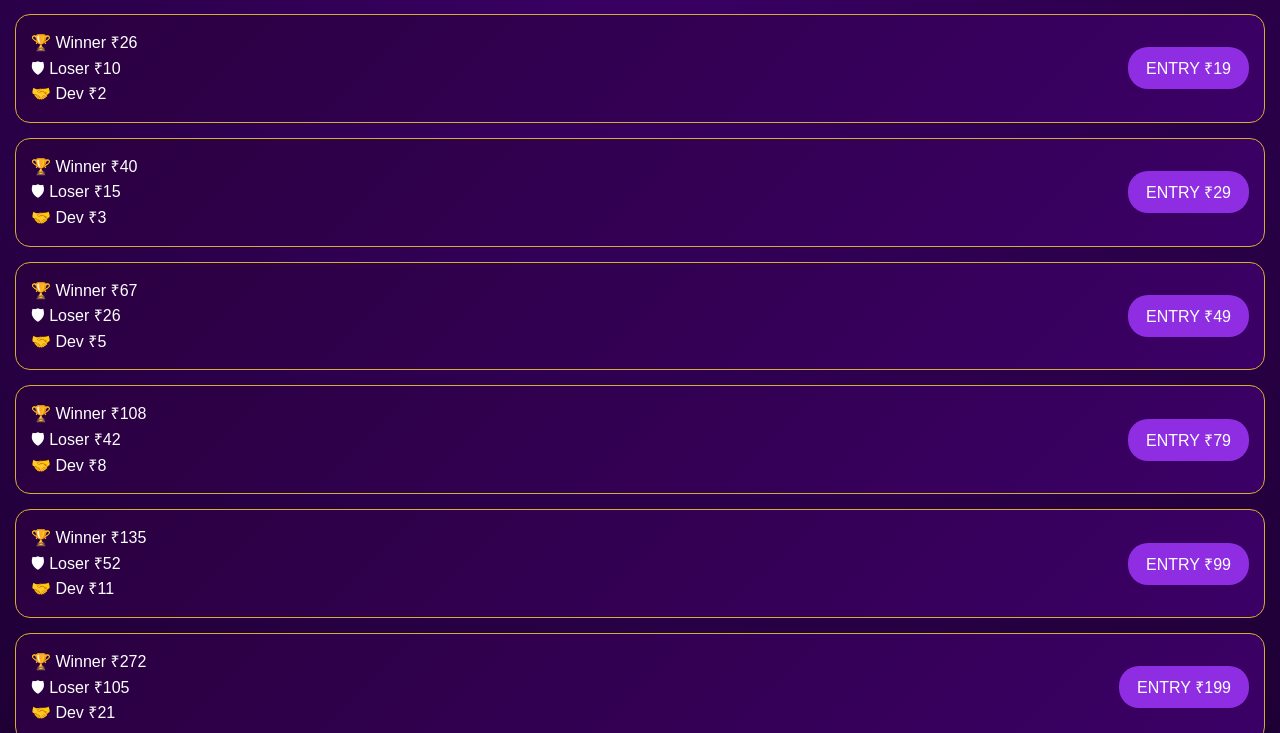
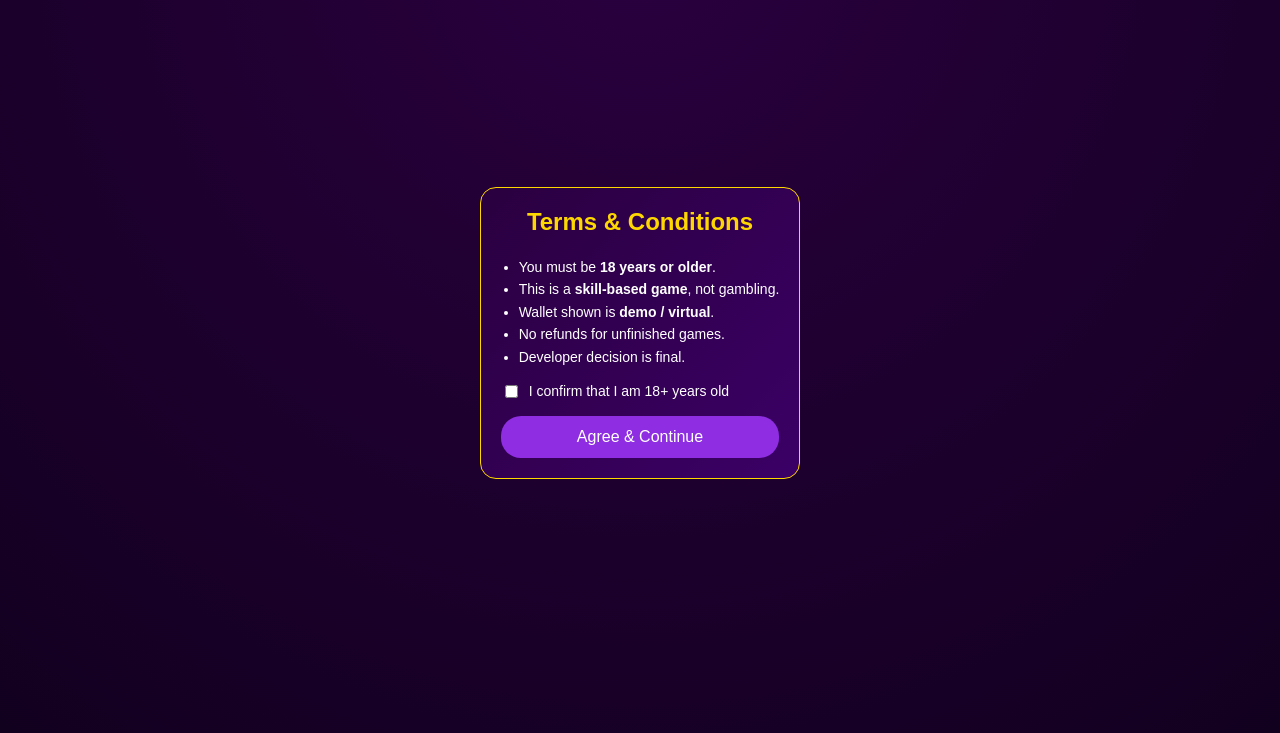
Before and after one commit to mohitasnotkae/SkillsTic-, a plain HTML site: page index.html in a window 1280 px wide. Shown: the part 67-800 px from the top of the page. Drawn offline with Linux system fonts and the light colour scheme.

Commit message:
Update index.html

```diff
--- a/index.html
+++ b/index.html
@@ -6,6 +6,7 @@
 <title>skillsTic – No Draw Tic Tac Toe</title>
 
 <style>
+/* ===== GLOBAL ===== */
 body{
   margin:0;
   font-family: Arial, sans-serif;
@@ -13,7 +14,52 @@ body{
   color:#fff;
 }
 
-/* HEADER */
+/* ===== TERMS SCREEN ===== */
+#termsScreen{
+  position:fixed;
+  inset:0;
+  background: radial-gradient(circle at top,#2a003f,#12001f);
+  display:flex;
+  align-items:center;
+  justify-content:center;
+  z-index:9999;
+}
+.termsBox{
+  max-width:420px;
+  background:linear-gradient(135deg,#2a003f,#3b0066);
+  border:1px solid gold;
+  border-radius:16px;
+  padding:20px;
+}
+.termsBox h2{
+  margin-top:0;
+  color:gold;
+  text-align:center;
+}
+.termsBox ul{
+  font-size:14px;
+  line-height:1.6;
+  padding-left:18px;
+}
+.termsBox label{
+  display:flex;
+  align-items:center;
+  gap:8px;
+  margin-top:10px;
+  font-size:14px;
+}
+.termsBtn{
+  width:100%;
+  margin-top:15px;
+  padding:12px;
+  font-size:16px;
+  border:none;
+  border-radius:20px;
+  background:#8e2de2;
+  color:#fff;
+}
+
+/* ===== HEADER ===== */
 .header{
   padding:15px;
   display:flex;
@@ -30,7 +76,7 @@ body{
   color:gold;
 }
 
-/* LOBBY */
+/* ===== LOBBY ===== */
 .container{padding:15px;}
 .card{
   border:1px solid #d4af37;
@@ -52,7 +98,7 @@ body{
   font-size:16px;
 }
 
-/* GAME */
+/* ===== GAME ===== */
 #gameScreen{display:none;text-align:center;}
 .timer{
   font-size:20px;
@@ -102,6 +148,28 @@ body{
 
 <body>
 
+<!-- ===== TERMS PAGE ===== -->
+<div id="termsScreen">
+  <div class="termsBox">
+    <h2>Terms & Conditions</h2>
+    <ul>
+      <li>You must be <b>18 years or older</b>.</li>
+      <li>This is a <b>skill-based game</b>, not gambling.</li>
+      <li>Wallet shown is <b>demo / virtual</b>.</li>
+      <li>No refunds for unfinished games.</li>
+      <li>Developer decision is final.</li>
+    </ul>
+
+    <label>
+      <input type="checkbox" id="ageCheck">
+      I confirm that I am 18+ years old
+    </label>
+
+    <button class="termsBtn" onclick="acceptTerms()">Agree & Continue</button>
+  </div>
+</div>
+
+<!-- ===== APP ===== -->
 <div class="header">
   <h1>skillsTic</h1>
   <div class="wallet">₹ <span id="wallet">1000</span></div>
@@ -122,6 +190,24 @@ body{
 </div>
 
 <script>
+/* ===== TERMS LOGIC (NEW, SAFE) ===== */
+function acceptTerms(){
+  if(!document.getElementById("ageCheck").checked){
+    alert("You must confirm 18+");
+    return;
+  }
+  localStorage.setItem("skillsTic_termsAccepted","yes");
+  document.getElementById("termsScreen").style.display="none";
+}
+if(localStorage.getItem("skillsTic_termsAccepted")==="yes"){
+  document.getElementById("termsScreen").style.display="none";
+}
+
+/* ===============================
+   ===== YOUR ORIGINAL GAME LOGIC
+   ===== (UNCHANGED)
+   =============================== */
+
 /* ---------- SOUND ---------- */
 const audioCtx=new(window.AudioContext||window.webkitAudioContext)();
 function beep(freq,dur){
```
